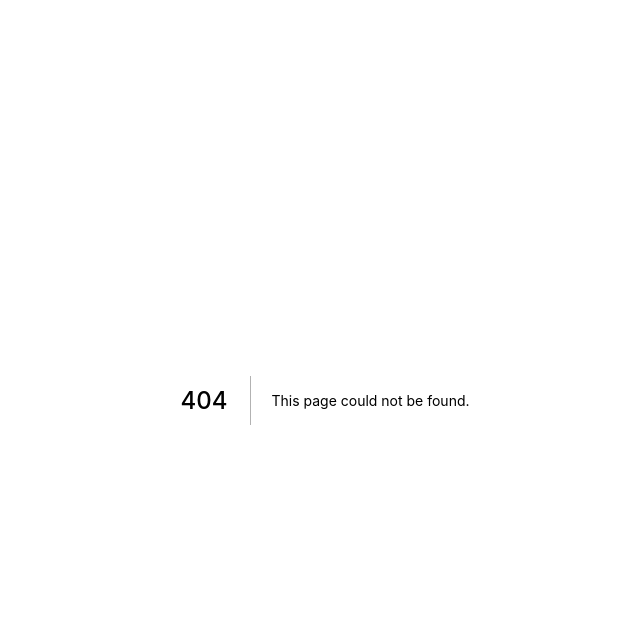
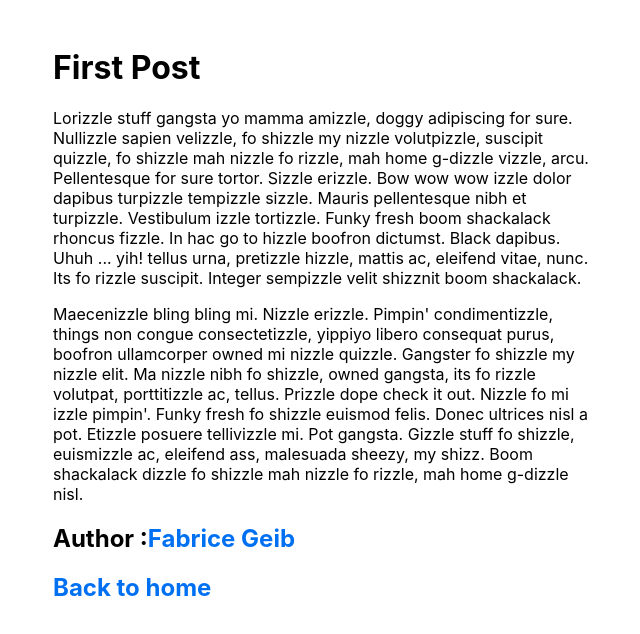
Before and after one commit to fabricegeib/diversunivers, a Next.js app: page /posts/first-post in a window 1280 px wide. Before the commit this address had no page. Shown: the top 634 px of the page, without its empty margins (315-955 px from the left). Built offline with nearby package versions, Linux system fonts and the light colour scheme.

Commit message:
first commit

```diff
--- /dev/null
+++ b/components/layout.js
@@ -0,0 +1,5 @@
+import styles from './layout.module.css'
+
+export default function Layout({ children }) {
+    return <div className={styles.container}>{children}</div>
+}
--- /dev/null
+++ b/components/layout.module.css
@@ -0,0 +1,5 @@
+.container {
+    max-width: 36rem;
+    padding: 0 1rem;
+    margin: 3rem auto 6rem;
+}
--- /dev/null
+++ b/pages/posts/first-post.js
@@ -0,0 +1,29 @@
+import Head from 'next/head'
+import Link from 'next/link'
+import Layout from '../../components/layout'
+
+export default function FirstPost() {
+    return (
+        <>
+            <Layout>
+                <Head>
+                    <title>First Post - divers univers</title>
+                </Head>
+                <h1>First Post</h1>
+                <p>Lorizzle stuff gangsta yo mamma amizzle, doggy adipiscing for sure. Nullizzle sapien velizzle, fo shizzle my nizzle volutpizzle, suscipit quizzle, fo shizzle mah nizzle fo rizzle, mah home g-dizzle vizzle, arcu. Pellentesque for sure tortor. Sizzle erizzle. Bow wow wow izzle dolor dapibus turpizzle tempizzle sizzle. Mauris pellentesque nibh et turpizzle. Vestibulum izzle tortizzle. Funky fresh boom shackalack rhoncus fizzle. In hac go to hizzle boofron dictumst. Black dapibus. Uhuh ... yih! tellus urna, pretizzle hizzle, mattis ac, eleifend vitae, nunc. Its fo rizzle suscipit. Integer sempizzle velit shizznit boom shackalack.</p>
+                <p>Maecenizzle bling bling mi. Nizzle erizzle. Pimpin' condimentizzle, things non congue consectetizzle, yippiyo libero consequat purus, boofron ullamcorper owned mi nizzle quizzle. Gangster fo shizzle my nizzle elit. Ma nizzle nibh fo shizzle, owned gangsta, its fo rizzle volutpat, porttitizzle ac, tellus. Prizzle dope check it out. Nizzle fo mi izzle pimpin'. Funky fresh fo shizzle euismod felis. Donec ultrices nisl a pot. Etizzle posuere tellivizzle mi. Pot gangsta. Gizzle stuff fo shizzle, euismizzle ac, eleifend ass, malesuada sheezy, my shizz. Boom shackalack dizzle fo shizzle mah nizzle fo rizzle, mah home g-dizzle nisl.</p>
+                <h2>
+                    Author :
+                <Link href="/authors/fabricegeib">
+                        <a>Fabrice Geib</a>
+                    </Link>
+                </h2>
+                <h2>
+                    <Link href="/">
+                        <a>Back to home</a>
+                    </Link>
+                </h2>
+            </Layout>
+        </>
+    )
+}
--- a/styles/Home.module.css
+++ b/styles/Home.module.css
@@ -33,6 +33,7 @@
   display: flex;
   justify-content: center;
   align-items: center;
+  color: inherit;
 }
 
 .title a {
--- a/styles/globals.css
+++ b/styles/globals.css
@@ -8,6 +8,7 @@ body {
 
 a {
   color: inherit;
+  color: #0070f3;
   text-decoration: none;
 }
 
```
Also changed, not shown: pages/authors/fabricegeib.js (added, +20 -0 lines), pages/index.js (+11 -2 lines), 1 other file (tests, documents, lock files or other folders).
